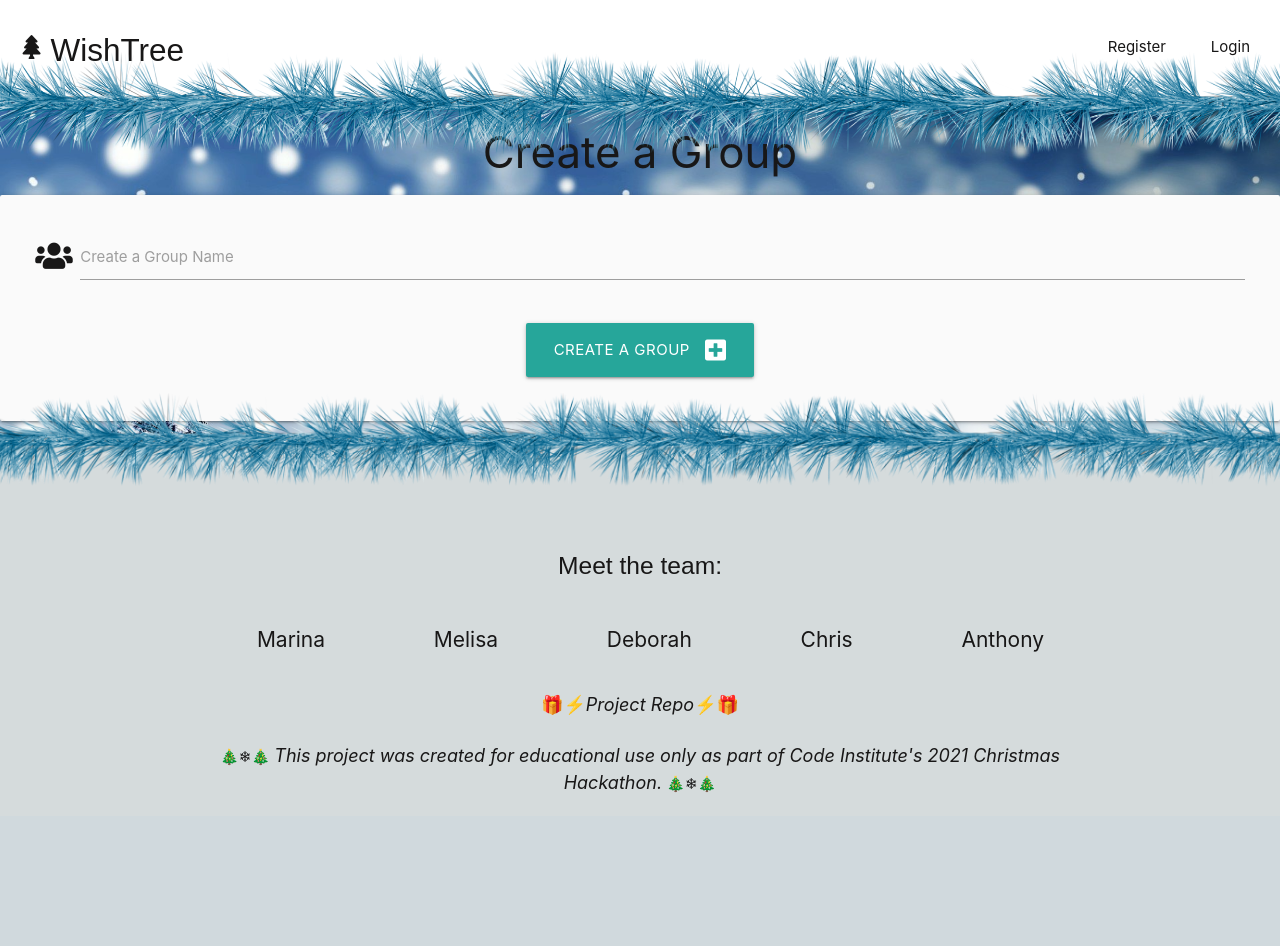
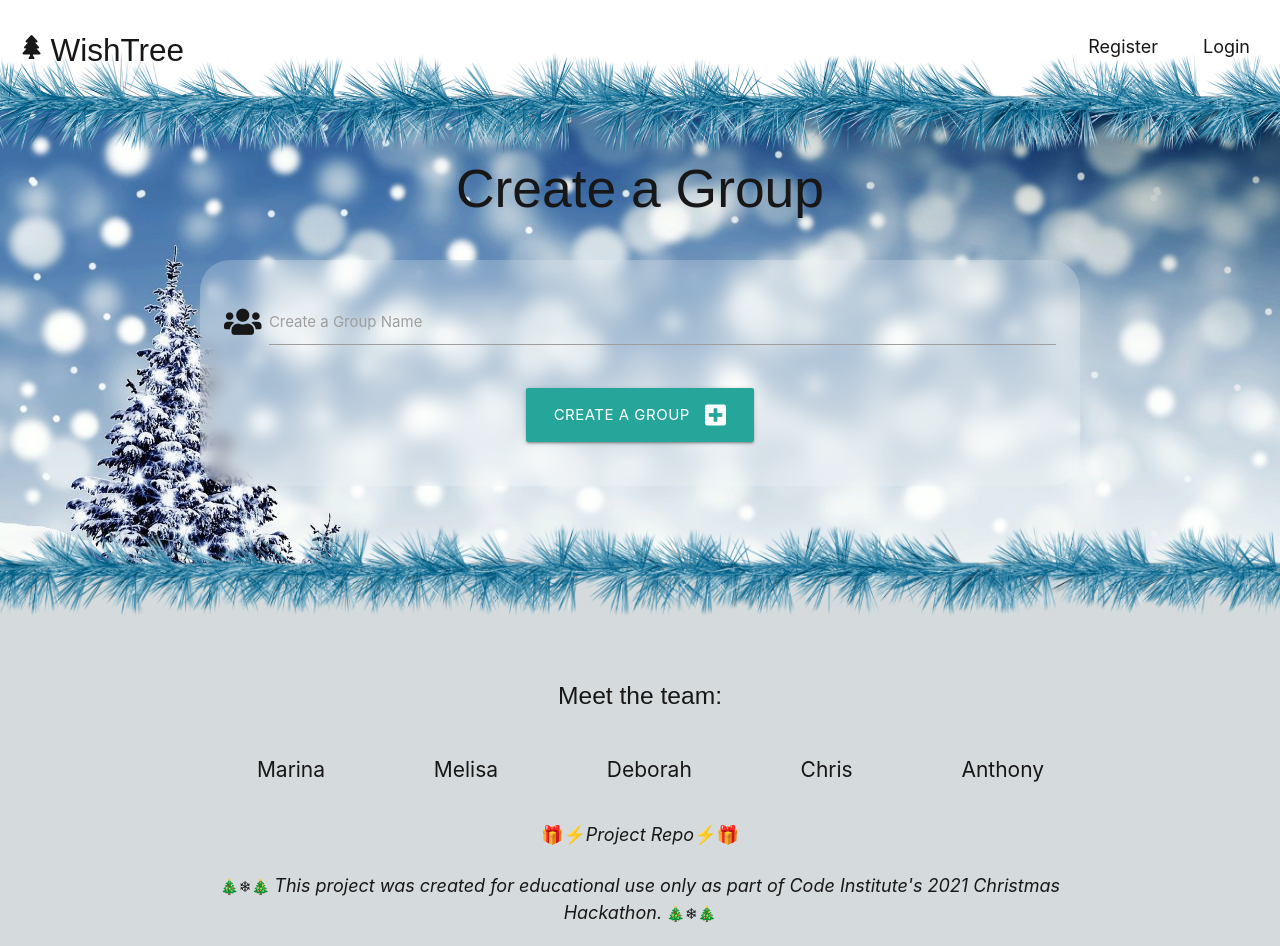
Before and after one commit to marina601/team11-CI-Christmas-Hackathon, a Flask app: page /add_group in a window 1280 px wide. Before the commit the page ends 793 px from the top, so only its background shows below. Run offline with Flask 2, Linux system fonts and the light colour scheme; some libraries are stand-ins or nearby versions; some web fonts are replaced.

Commit message:
add_group template structure resolved and styled

```diff
--- a/static/css/style.css
+++ b/static/css/style.css
@@ -101,6 +101,7 @@ nav .brand-logo i {
     color: var(--dark);
     margin-right: 1rem;
     line-height: 94px;
+    font-size: 1.2rem;
 }
 
 .nav-wrapper a.sidenav-trigger {
--- a/templates/add_group.html
+++ b/templates/add_group.html
@@ -1,10 +1,14 @@
 {% extends "base.html" %}
 {% block content %}
 
-<h3 class="center-align">Create a Group</h3>
-
-    <div class="row card-panel grey lighten-5">
-        <form class="col s12" method="POST" action="{{ url_for('add_group') }}">
+    <div class="row">
+        <div class="col s12 center-align">
+            <h2 class="text-center heading mt-utility-x4 custom-font">Create a Group</h2>
+        </div>
+    </div>
+    <div class="row">
+        <form class="col s12 user-form" method="POST" action="{{ url_for('add_group') }}">
+            <div class="card-panel">
                 <!--Group Name-->
                 <div class="row">
                     <div class="input-field col s12">
@@ -22,6 +26,7 @@
                         </button>
                     </div>
                 </div>
+            </div>
         </form>
     </div>
 
```
Lines whose indentation alone changed are shown as unchanged.
